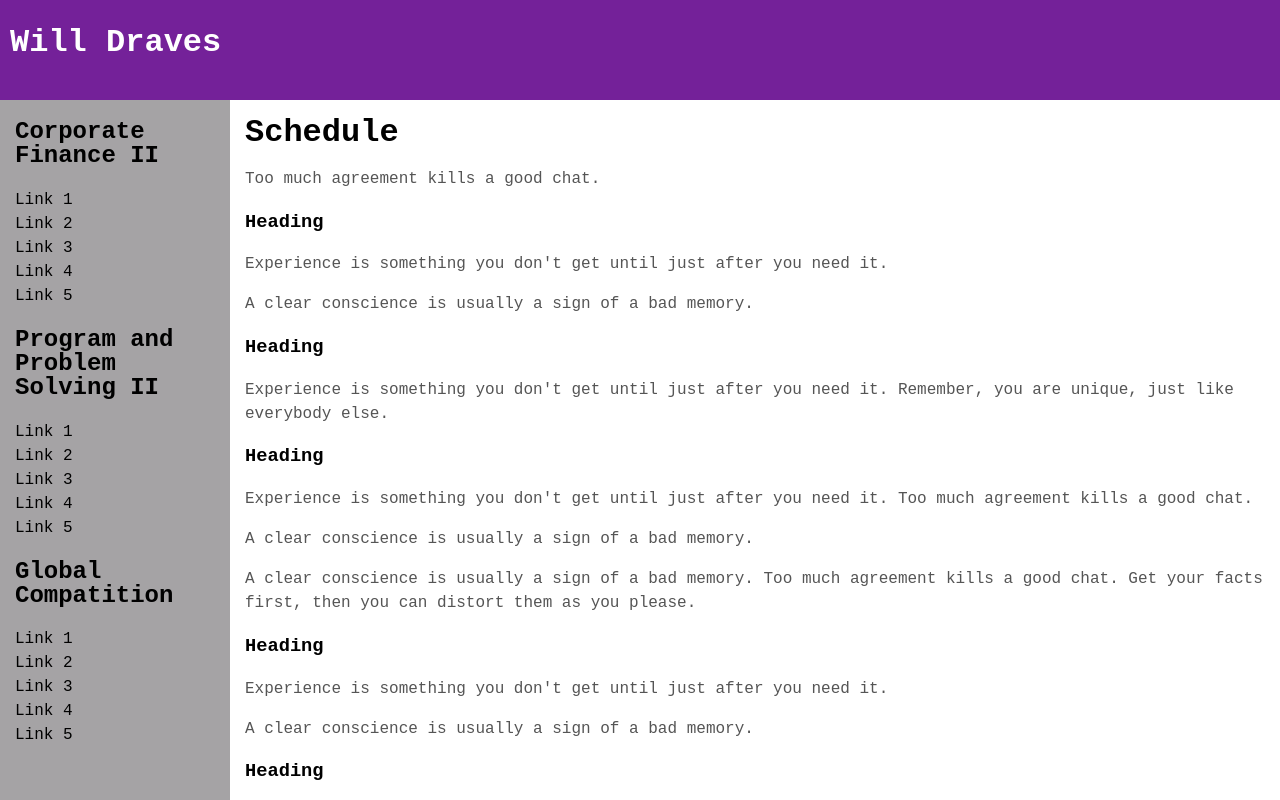
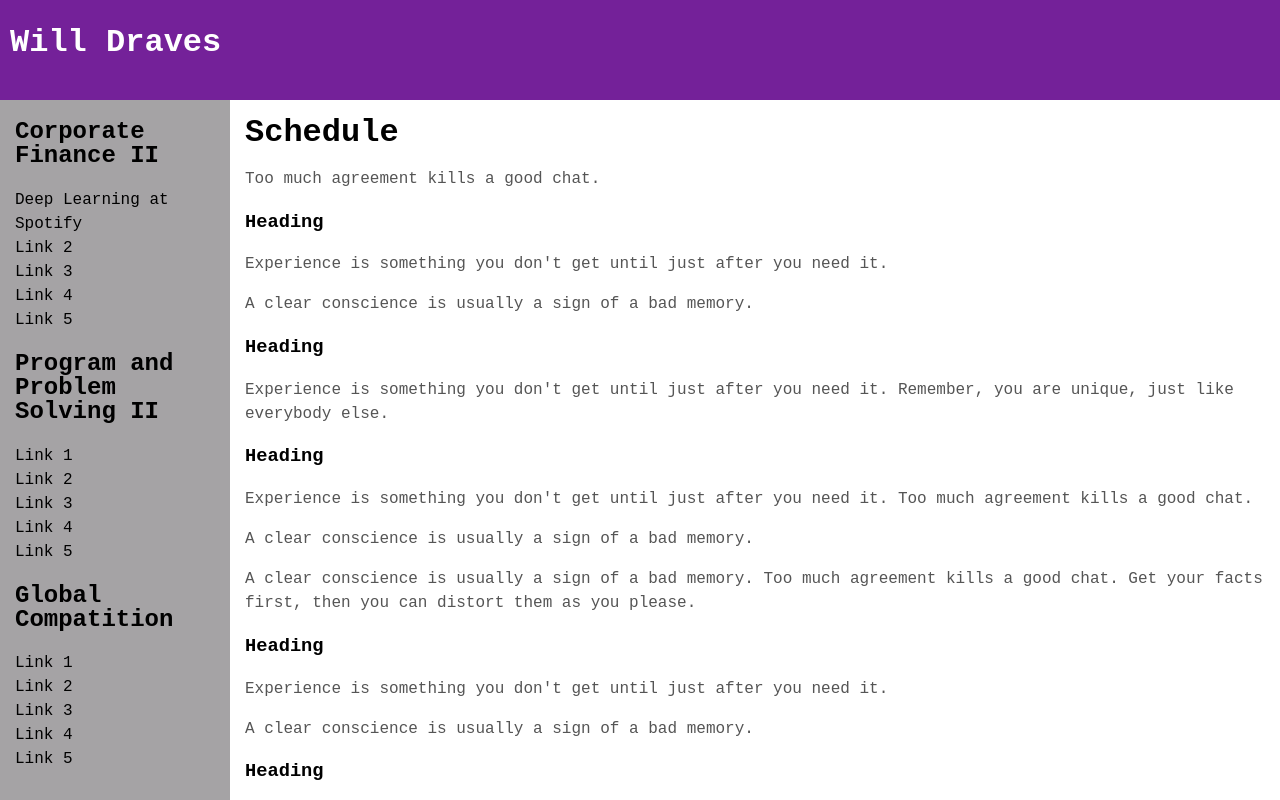
Before and after one commit to willdraves/willdraves.github.io, a plain HTML site: page index.html in a window 1280 px wide. Drawn offline with Linux system fonts and the light colour scheme.

Commit message:
Update index.html

```diff
--- a/index.html
+++ b/index.html
@@ -115,7 +115,7 @@
 			<div class="innertube">
 				<h1>Corporate Finance II</h1>
 				<ul>
-					<li><a href="www.mountunion.edu"><span>Link 1</span></a></li>
+					<li><a href = "http://benanne.github.io/2014/08/05/spotify-cnns.html"><span style = "font-size: 12pt">Deep Learning at Spotify</span></a></li>
 					<li><a href="#">Link 2</a></li>
 					<li><a href="#">Link 3</a></li>
 					<li><a href="#">Link 4</a></li>
```
